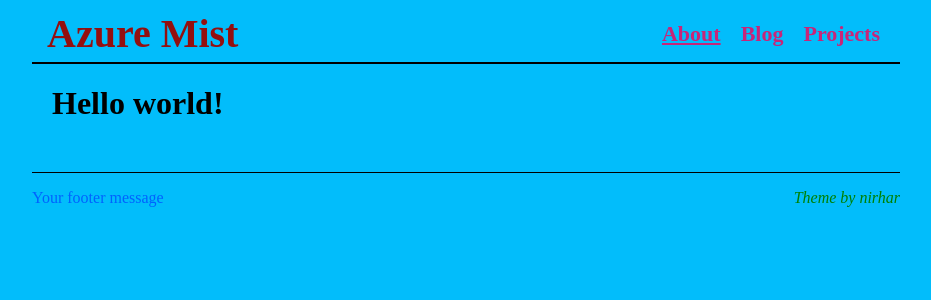
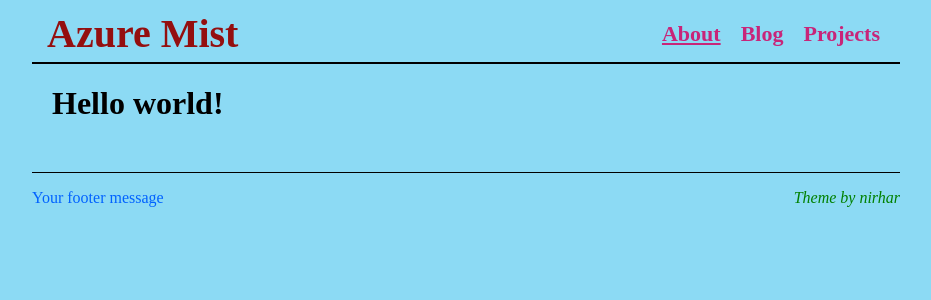
Before and after one commit to Nirhar/azure-mist, a Jekyll site: the page built from index.md, in a window 1280 px wide. Shown: the top 300 px of the page, without its empty margins (174-1105 px from the left). Built offline with Jekyll 4.4.1, drawn with Linux system fonts in a browser that asks for light colours.

Commit message:
Change background color- make the blue more lighter

```diff
--- a/_sass/main.scss
+++ b/_sass/main.scss
@@ -1,5 +1,5 @@
 body {
-  background-color: rgb(2, 189, 251);
+  background-color: rgb(140, 218, 244);
   margin-left: 25px;
   margin-right: 25px;
 }
```
